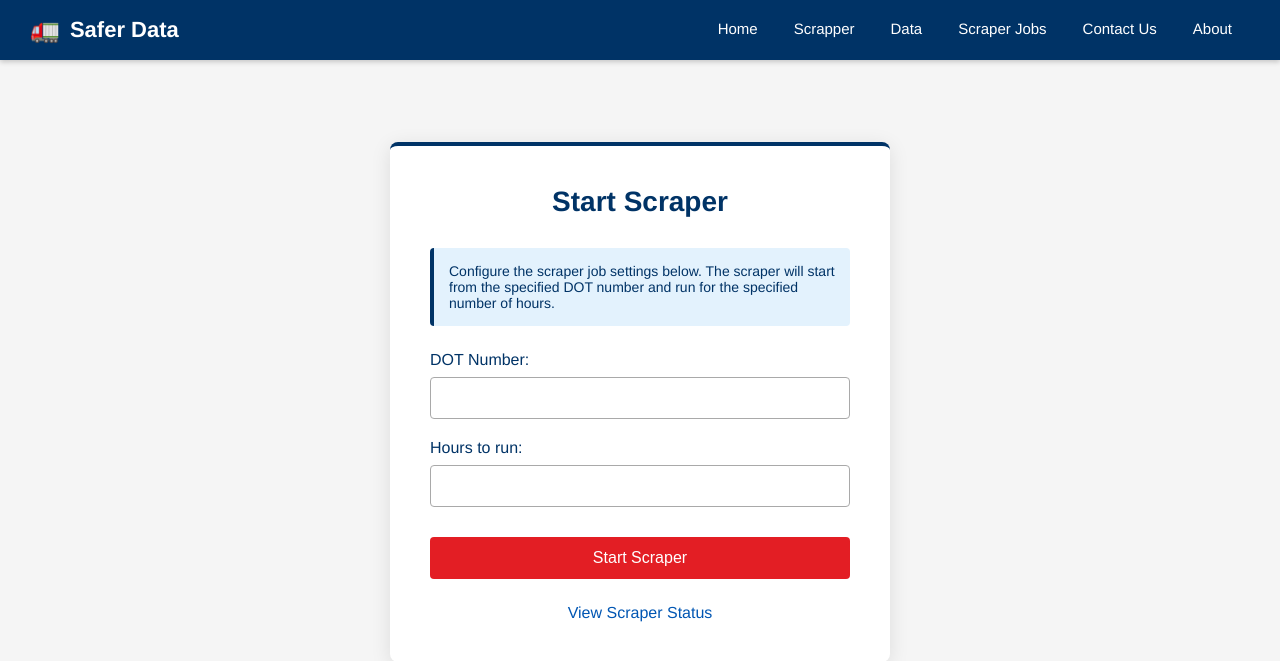
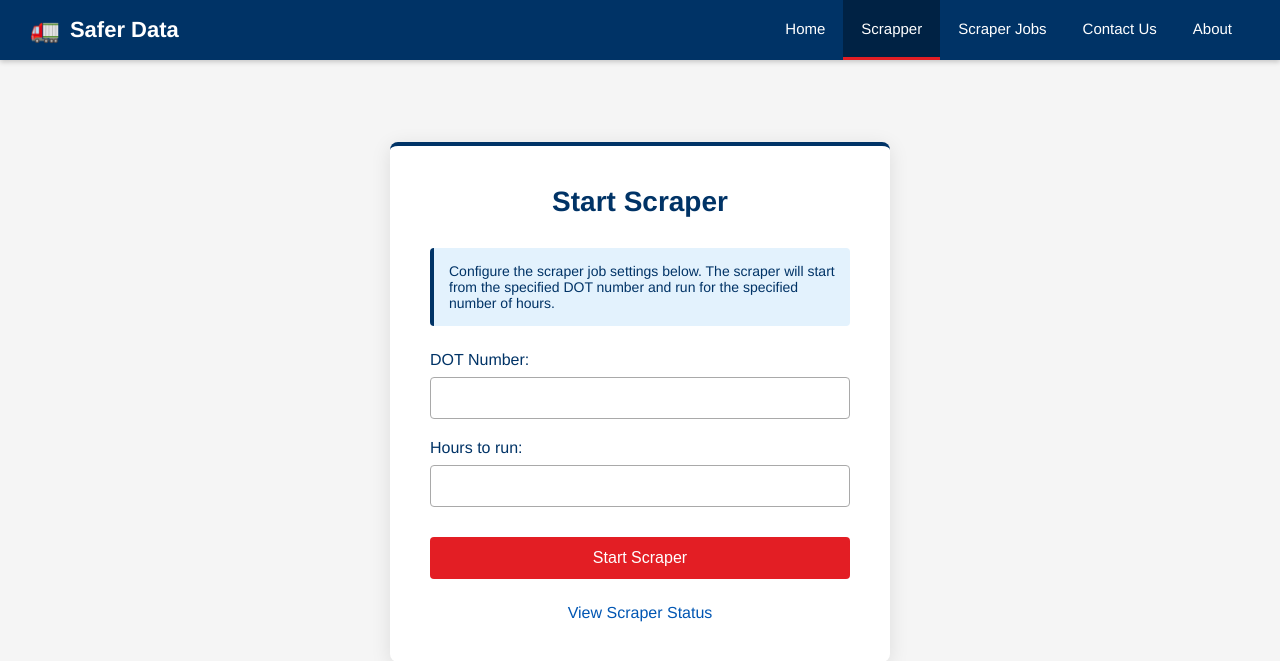
Before and after one commit to flickenofficial/safer-dotus, a Django app: page /scraper/start/ in a window 1280 px wide. Shown: the top 661 px of the page. Run offline with Django 5.2, Linux system fonts and the light colour scheme; data that the repository does not hold is empty; parts of the project's set-up code (start-up, migrations or seed data) failed here and were passed over.

Commit message:
Update navbar

```diff
--- a/safer_app_listing/templates/safer_app_listing/safer_data.html
+++ b/safer_app_listing/templates/safer_app_listing/safer_data.html
@@ -349,9 +349,8 @@
         <div class="nav-container">
             <div class="logo">Safer Data</div>
             <ul class="nav-links">
-                <li><a href="#">Home</a></li>
+                <li><a href="{% url 'safer_data' %}" class="active">Home</a></li>
                 <li><a href="{% url 'start_scraper' %}">Scrapper</a></li>
-                <li><a href="{% url 'safer_data' %}" class="active">Data</a></li>
                 <li><a href="{% url 'scraper_status' %}">Scraper Jobs</a></li>
                 <li><a href="#">Contact Us</a></li>
                 <li><a href="#">About</a></li>
--- a/safer_scraper/templates/scraper/scraper_status.html
+++ b/safer_scraper/templates/scraper/scraper_status.html
@@ -248,9 +248,8 @@
         <div class="nav-container">
             <div class="logo">Safer Data</div>
             <ul class="nav-links">
-                <li><a href="#">Home</a></li>
+                <li><a href="{% url 'safer_data' %}">Home</a></li>
                 <li><a href="{% url 'start_scraper' %}">Scrapper</a></li>
-                <li><a href="{% url 'safer_data' %}">Data</a></li>
                 <li><a href="#" class="active">Scraper Jobs</a></li>
                 <li><a href="#">Contact Us</a></li>
                 <li><a href="#">About</a></li>
--- a/safer_scraper/templates/scraper/start_scraper.html
+++ b/safer_scraper/templates/scraper/start_scraper.html
@@ -242,9 +242,8 @@
         <div class="nav-container">
             <div class="logo">Safer Data</div>
             <ul class="nav-links">
-                <li><a href="#">Home</a></li>
-                <li><a href="{% url 'start_scraper' %}">Scrapper</a></li>
-                <li><a href="{% url 'safer_data' %}">Data</a></li>
+                <li><a href="{% url 'safer_data' %}">Home</a></li>
+                <li><a href="{% url 'start_scraper' %}" class="active">Scrapper</a></li>
                 <li><a href="{% url 'scraper_status' %}">Scraper Jobs</a></li>
                 <li><a href="#">Contact Us</a></li>
                 <li><a href="#">About</a></li>
```
